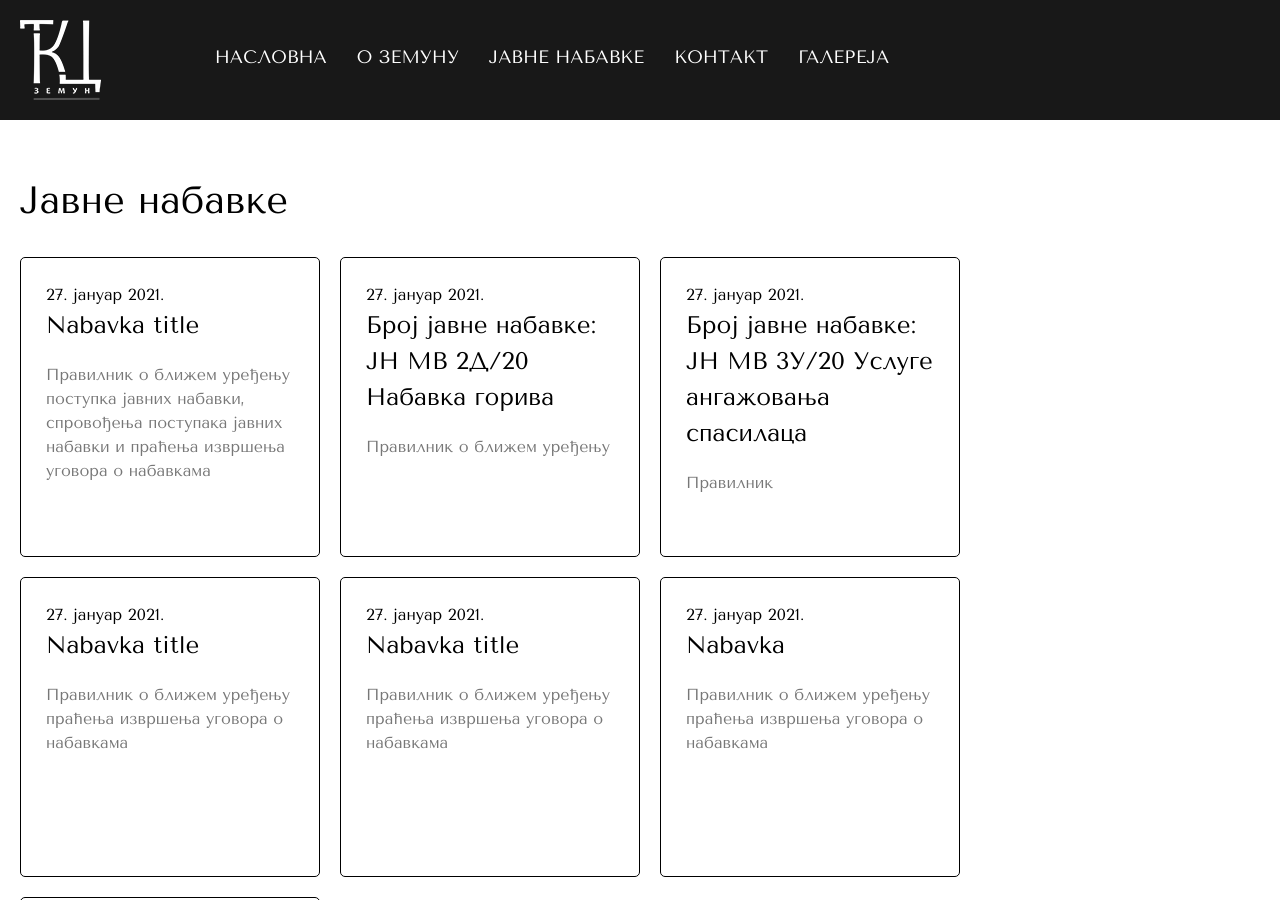
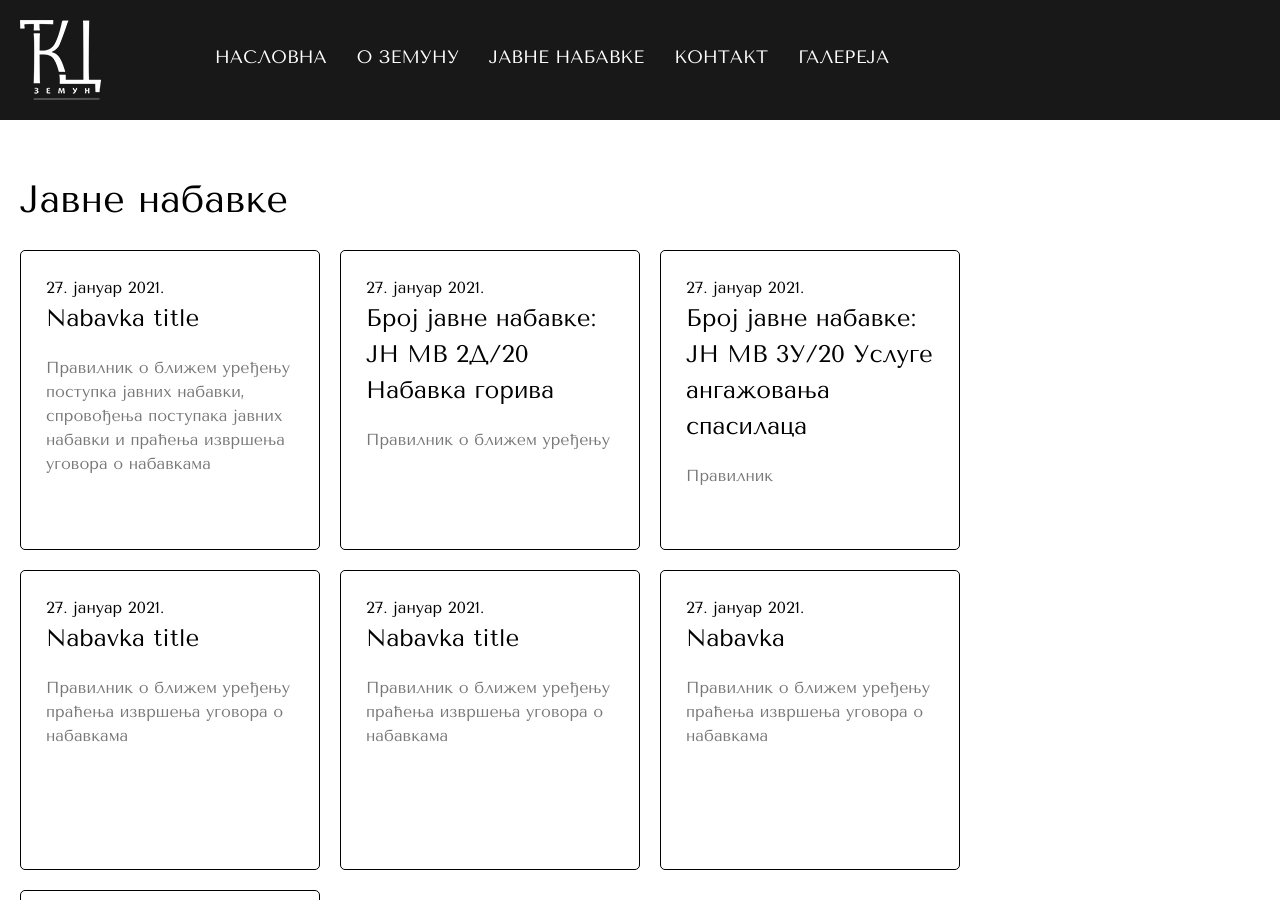
Before and after one commit to tkzzemun/zemuncenter, a Jekyll site: the page built from official.md, in a window 1280 px wide and 900 px high. Built offline with Jekyll 4.4.1, drawn with Linux system fonts in a browser that asks for light colours; some web fonts are replaced; grey boxes are pictures that could not be loaded.

Commit message:
small changes

```diff
--- a/_layouts/contact.html
+++ b/_layouts/contact.html
@@ -7,7 +7,7 @@
     <div class="contact-text">
              <div class="contact-box">
               <h1 class="main-title">Контакт</h1>
-                <h2 class=" mb-2">
+                <h2 class=" mb-1">
                   Адреса
                 </h2>
                 <a href="https://www.google.com/maps/place/SINERGIJA/@44.8111681,20.4016704,17z/data=!3m1!4b1!4m6!3m5!1s0x475a6f8209644def:0xf8380497f5905a5e!8m2!3d44.8111681!4d20.4038591!16s%2Fg%2F11c54h7wwv"
@@ -16,7 +16,7 @@
                 Косовска 9, 11080 Земун
                 </p>
                 </a>
-                <h2 class="location-title mb-2">
+                <h2 class="location-title mb-1">
                   Контакт
                 </h2>
                 <div class="locaiton-text mb-4">
@@ -29,7 +29,7 @@
                     turist@zemun.rs
                   </a>
                 </div>
-                <h2 class=" mb-2">
+                <h2 class=" mb-1">
                   Радно време
                 </h2>
                 <div class="locaiton-text mb-4">
--- a/css/style.css
+++ b/css/style.css
@@ -147,8 +147,8 @@
 
 .main-title {
   font-size: 38px;
-  line-height: 42px;
-  margin-bottom: 35px;
+  line-height: 40px;
+  margin-bottom: 30px;
 }
 
 .video {
--- a/js/main.js
+++ b/js/main.js
@@ -1,7 +1,7 @@
 
 /* code is here */
 
-/*import SmoothScroll from './smoothScroll.js'*/
+//import SmoothScroll from './smoothScroll.js'
 
 (function () {
 
@@ -63,8 +63,8 @@
 
 //button to top
 
+if (document.body.id == 'Homepage') {
 let toTopButton = document.querySelector(".back-to-top-button");
-
 toTopButton.addEventListener("click", topFunction);
 window.onscroll = function () {
   scrollFunction();
@@ -84,6 +84,7 @@
 function topFunction() {
   document.body.scrollTop = 0; // For Safari
   document.documentElement.scrollTop = 0; // For Chrome, Firefox, IE and Opera
+}
 }
 
 //animation on scroll
```
